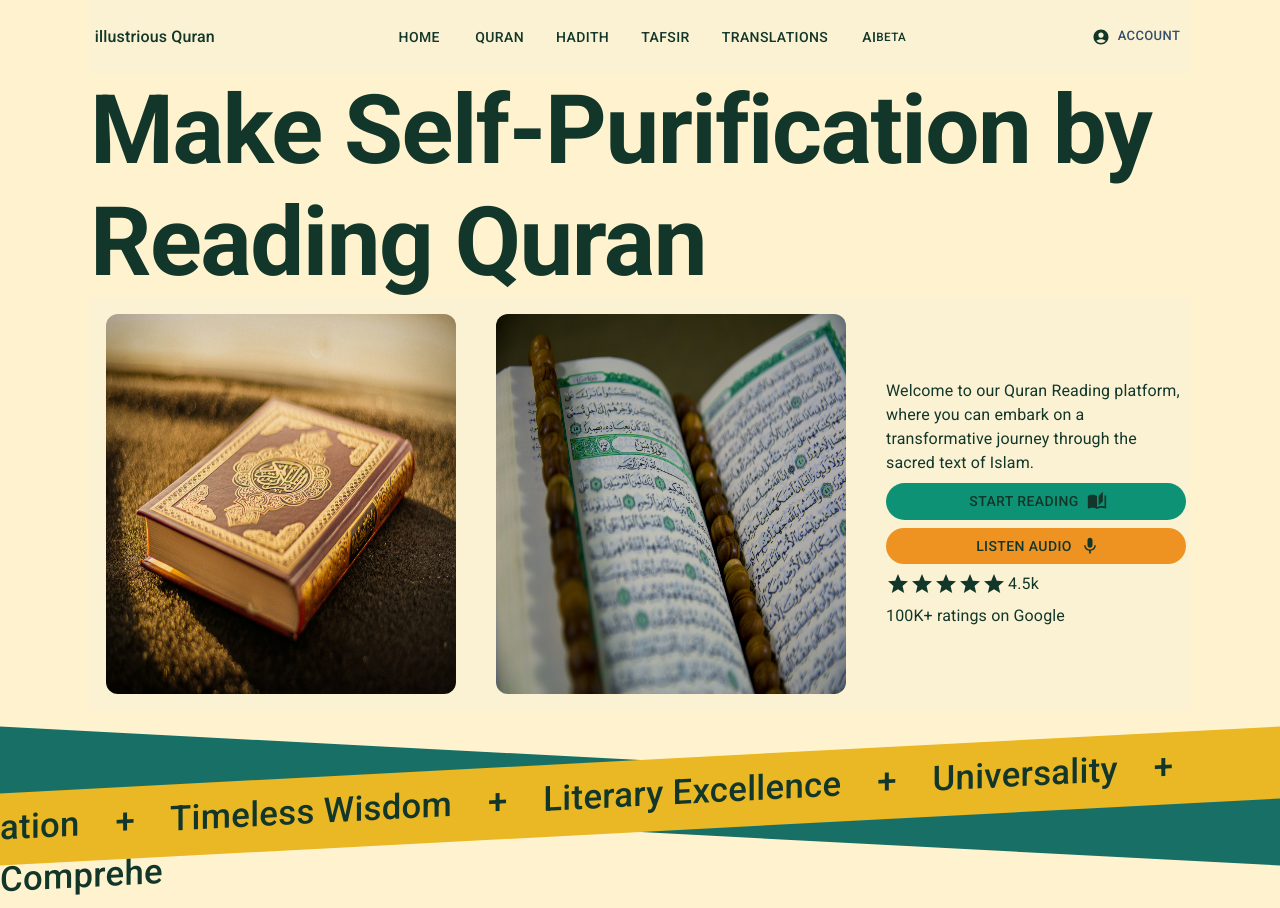
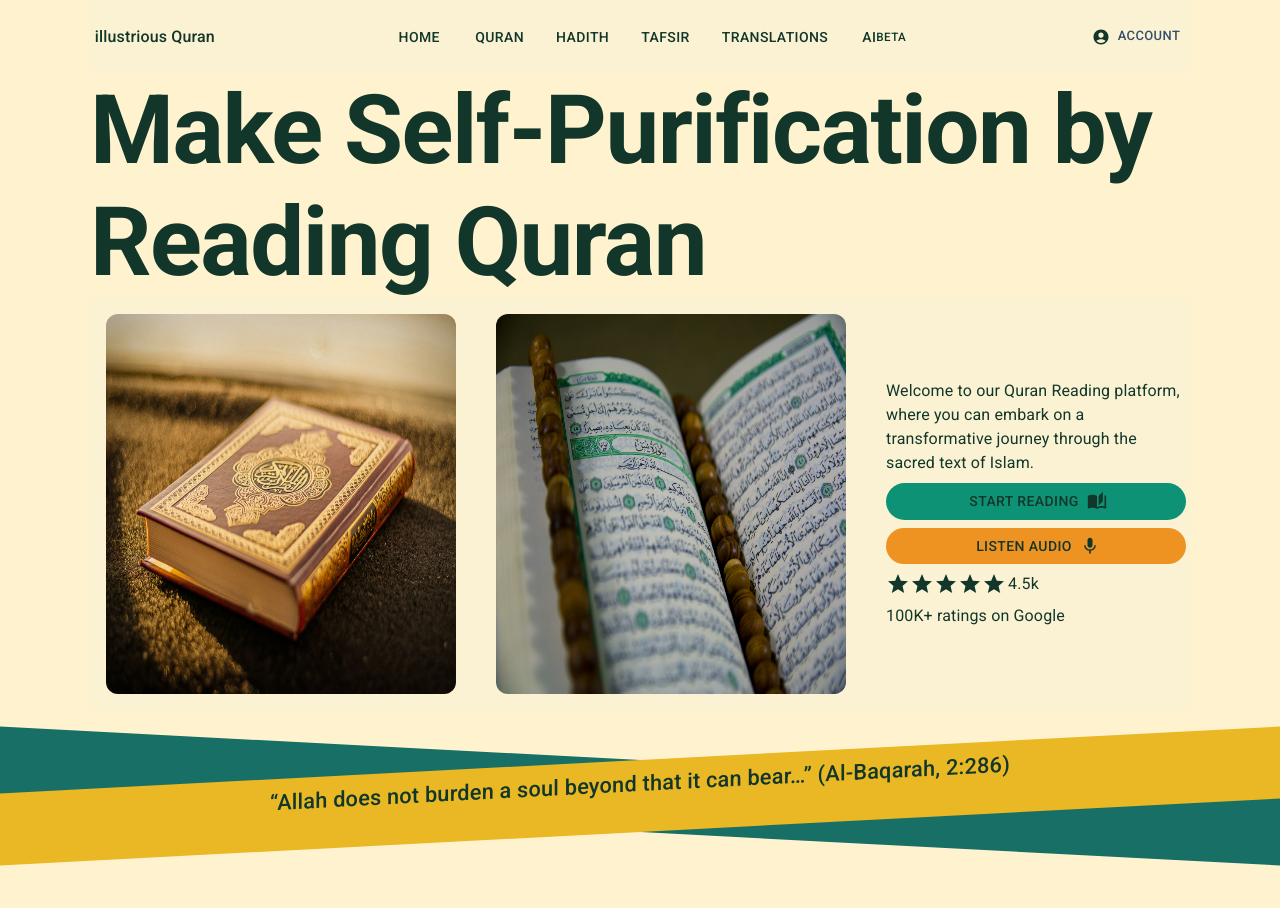
Before and after one commit to Ab-Mueed/illustrious-Quran-WebApp, a React (Vite) app: page / in a window 1280 px wide. Shown: the top 908 px of the page. Built offline with nearby package versions, Linux system fonts and the light colour scheme.

Commit message:
Adjusted textAlign and fontSize of second-slant in SlantedDiv.jsx

```diff
--- a/src/components/SlantedDiv.jsx
+++ b/src/components/SlantedDiv.jsx
@@ -2,21 +2,21 @@ import { Box, Typography } from "@mui/material";
 export default function SlantedDiv() {
   return (
     <>
-      <Box sx={{ width:'100vw', position:'relative'}}>
+      <Box sx={{ width: "100vw", position: "relative" }}>
         <Box className="first-slant"></Box>
         <Box className="second-slant" sx={{ alignItems: "center" }}>
           <Typography
             variant="body1"
             sx={{
               color: "#12372A",
-              fontSize: 34.7,
+              fontSize: "1.7vw",
               paddingTop: 1,
               fontWeight: 500,
+              textAlign: "center",
             }}
           >
-            ation &nbsp;&nbsp; + &nbsp;&nbsp; Timeless Wisdom &nbsp;&nbsp; +
-            &nbsp;&nbsp; Literary Excellence &nbsp;&nbsp; + &nbsp;&nbsp;
-            Universality &nbsp;&nbsp; + &nbsp;&nbsp; Comprehe
+            “Allah does not burden a soul beyond that it can bear…” (Al-Baqarah,
+            2:286)
           </Typography>
         </Box>
       </Box>
```
